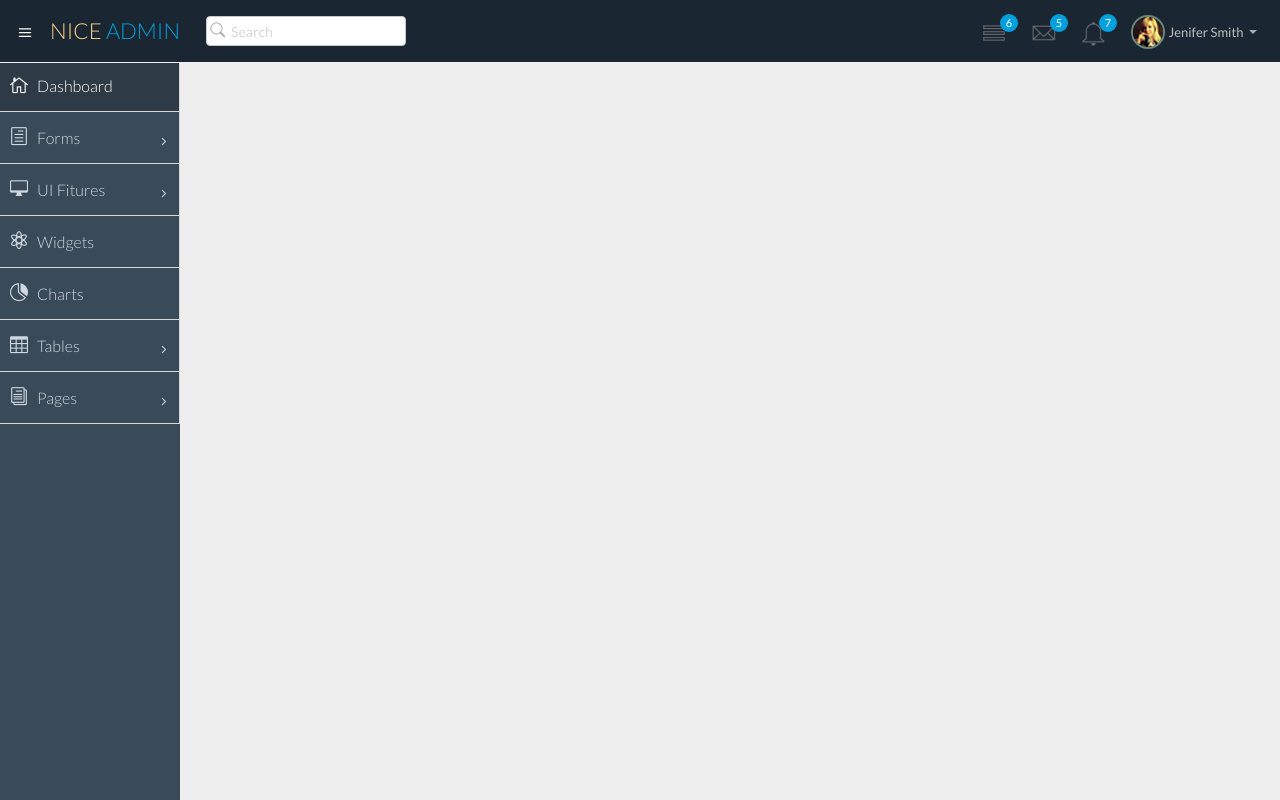
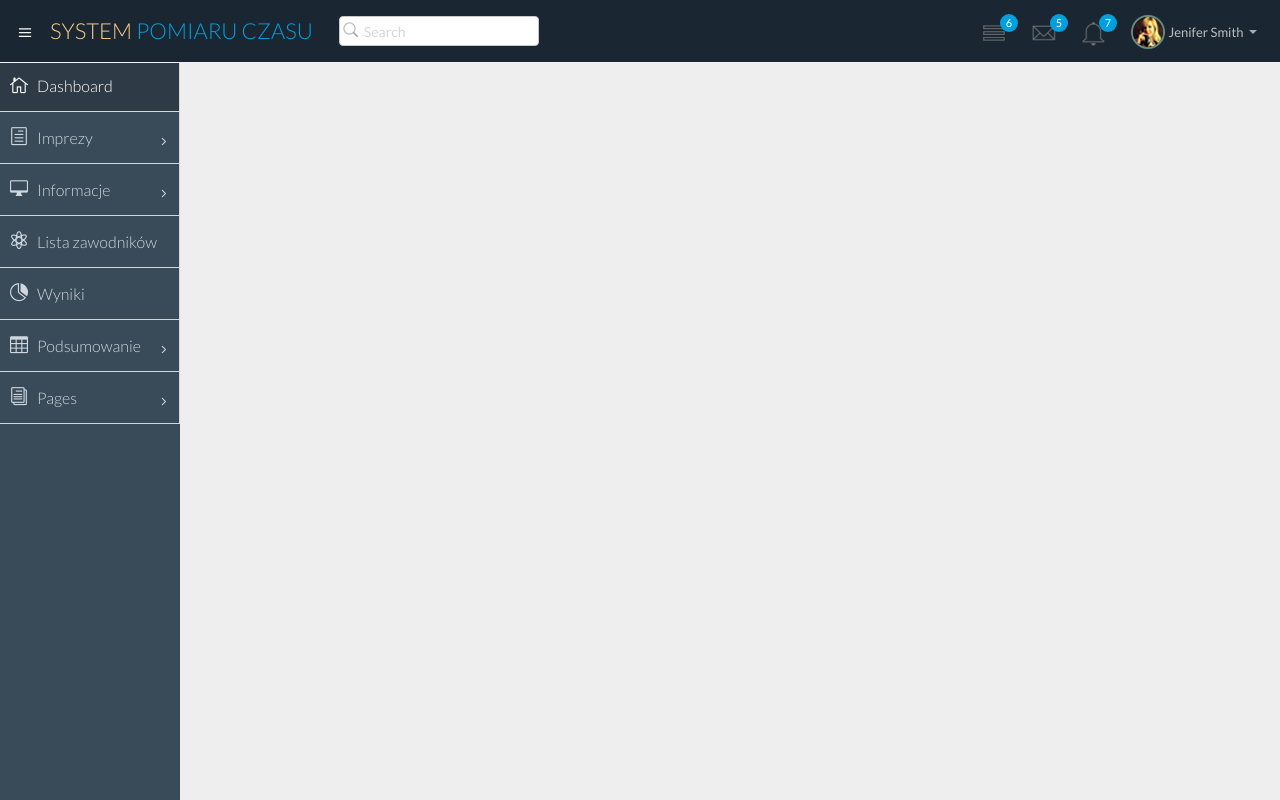
Before and after one commit to dymbol/SystemPomiaruCzasu, a Django app: template src/SPC/web/templates/base.html in a window 1280 px wide. Run offline with Django 3.2, Linux system fonts and the light colour scheme; the template is opened without the code that fills it, so the values that code supplies are empty.

Commit message:
first page almost work (index.html)

```diff
--- a/src/SPC/web/templates/base.html
+++ b/src/SPC/web/templates/base.html
@@ -54,7 +54,7 @@
       </div>
 
       <!--logo start-->
-      <a href="index.html" class="logo">Nice <span class="lite">Admin</span></a>
+      <a href="index.html" class="logo">SYSTEM <span class="lite">POMIARU CZASU</span></a>
       <!--logo end-->
 
       <div class="nav search-row" id="top_menu">
@@ -324,7 +324,7 @@
           <li class="sub-menu">
             <a href="javascript:;" class="">
                           <i class="icon_document_alt"></i>
-                          <span>Forms</span>
+                          <span>Imprezy</span>
                           <span class="menu-arrow arrow_carrot-right"></span>
                       </a>
             <ul class="sub">
@@ -335,7 +335,7 @@
           <li class="sub-menu">
             <a href="javascript:;" class="">
                           <i class="icon_desktop"></i>
-                          <span>UI Fitures</span>
+                          <span>Informacje</span>
                           <span class="menu-arrow arrow_carrot-right"></span>
                       </a>
             <ul class="sub">
@@ -347,13 +347,13 @@
           <li>
             <a class="" href="widgets.html">
                           <i class="icon_genius"></i>
-                          <span>Widgets</span>
+                          <span>Lista zawodników</span>
                       </a>
           </li>
           <li>
             <a class="" href="chart-chartjs.html">
                           <i class="icon_piechart"></i>
-                          <span>Charts</span>
+                          <span>Wyniki</span>
 
                       </a>
 
@@ -362,7 +362,7 @@
           <li class="sub-menu">
             <a href="javascript:;" class="">
                           <i class="icon_table"></i>
-                          <span>Tables</span>
+                          <span>Podsumowanie</span>
                           <span class="menu-arrow arrow_carrot-right"></span>
                       </a>
             <ul class="sub">
```
Also changed, not shown: src/SPC/web/templates/index.html (+47 -1 lines), src/SPC/web/views.py (+3 -10 lines).
